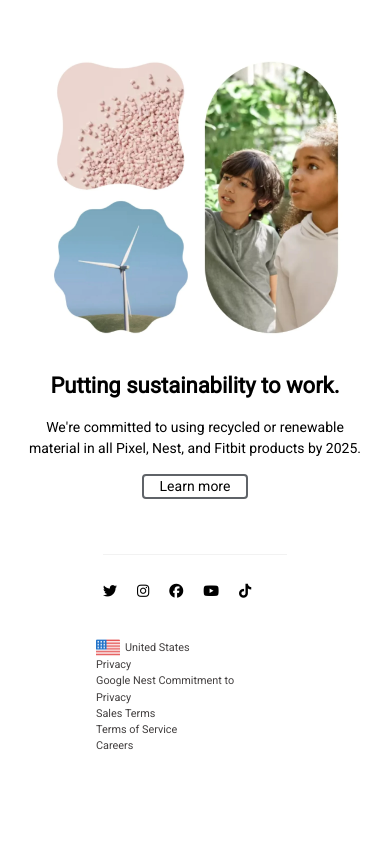
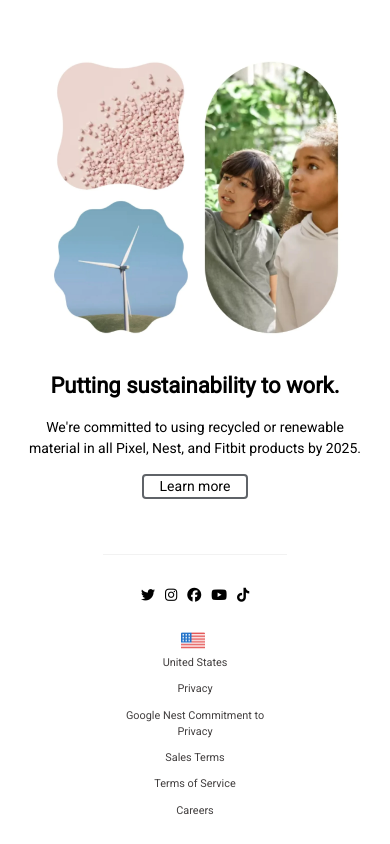
Before and after one commit to katrinsky/project, a plain HTML site: page index.html in a window 390 px wide. Shown: the part 8031-8875 px from the top of the page. Before the commit the page ends 8802 px from the top, so only its background shows below. Drawn offline with Linux system fonts and the light colour scheme.

Commit message:
footer new

```diff
--- a/style.css
+++ b/style.css
@@ -350,7 +350,6 @@ footer {
 .footer-section {
   display: flex;
   justify-content: space-between;
-  padding-right: 1rem;
 }
 
 .footer-section a i {
@@ -364,6 +363,7 @@ footer {
 .footer-section > ul {
   display: flex;
 }
+
 .footer-list {
   color: #423f3f;
   font-size: 0.68rem;
@@ -650,11 +650,29 @@ footer {
     flex-direction: column;
     justify-content: center;
     align-items: center;
+    padding: 20px;
 }
 
 .footer-section ul {
     list-style: none;
+    margin: 0;
     padding: 0;
+}
+
+.footer-section ul li {
+  margin: 5px;
+  text-align: center;
+}
+
+.footer-section ul li a {
+  text-decoration: none;
+  display: flex;
+  flex-direction: column;
+  align-items: center;
+}
+
+.footer-section ul li a img {
+  margin-bottom: 5px;
 }
 
 .footer-section ul:nth-child(1) {
@@ -667,4 +685,8 @@ footer {
     display: flex;
     flex-direction: column;
 }
+.footer-list {
+  display: flex;
+  justify-content: space-around;
 }
+}
```
